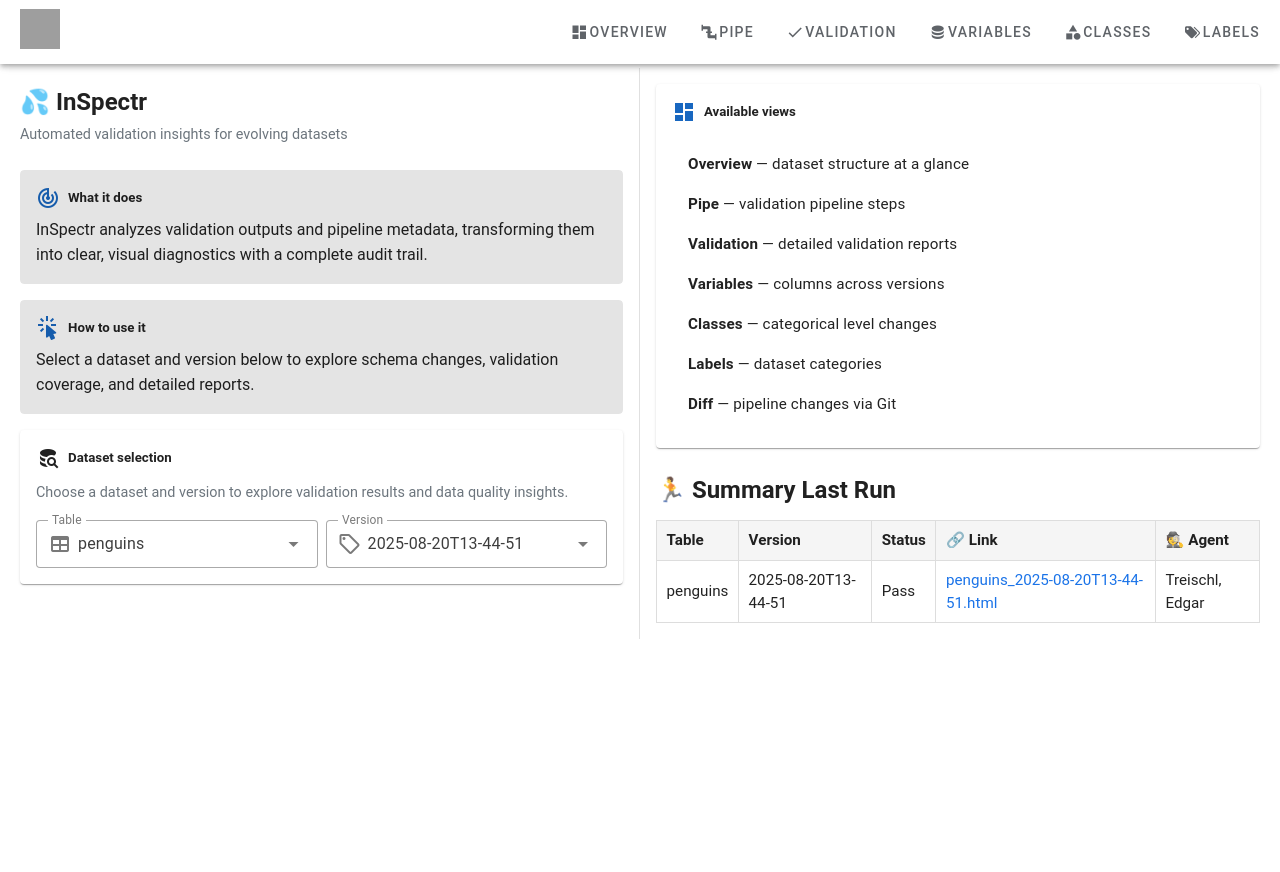
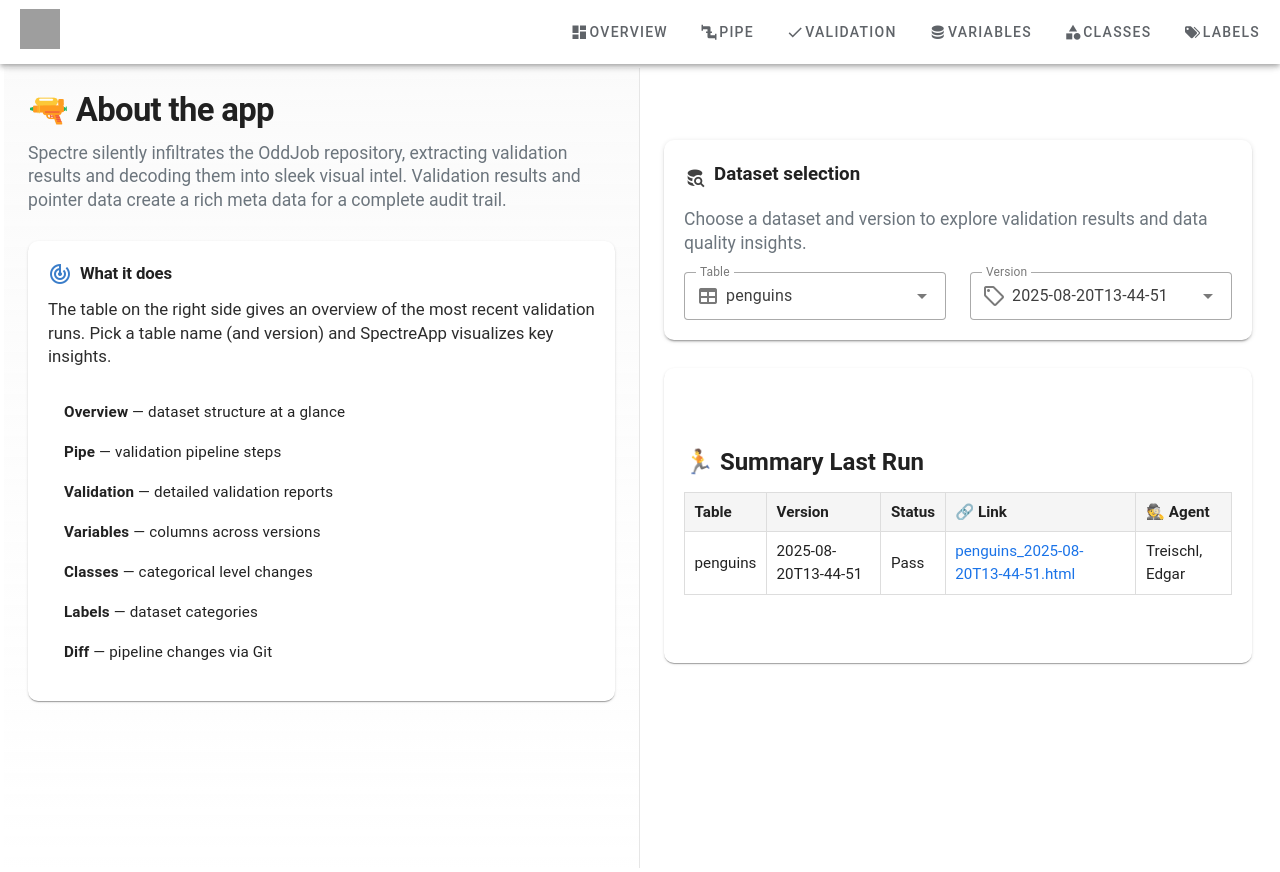
Before and after one commit to edgar-treischl/vuespectr, a Vue app: page / in a window 1280 px wide. Before the commit the page ends 800 px from the top, so only its background shows below. Built offline with nearby package versions, Linux system fonts and the light colour scheme; grey boxes are pictures that could not be loaded.

Commit message:
update home

```diff
--- a/src/pages/Home.vue
+++ b/src/pages/Home.vue
@@ -1,46 +1,83 @@
 <template>
   <v-container fluid class="min-vh-100 pa-4">
     <v-row class="fill-height">
-      <!-- LEFT COLUMN: CONTEXT + CONTROLS -->
-      <v-col cols="12" md="6" class="pa-4 selectors-col">
-        <h2 class="mb-1">💦 InSpectr</h2>
+      <!-- LEFT COLUMN: CONTEXT + GUIDE -->
+      <v-col cols="12" md="6" class="pa-6 selectors-col">
+        <!-- About -->
+        <h2 class="mb-3">🔫 About the app</h2>
         <p class="text-muted mb-6">
-          Automated validation insights for evolving datasets
+          Spectre silently infiltrates the OddJob repository, extracting validation
+          results and decoding them into sleek visual intel. Validation results and pointer
+          data create a rich meta data for a complete audit trail.
         </p>
 
         <!-- What it does -->
-        <v-card variant="tonal" class="pa-4 mb-4">
-          <div class="d-flex align-center mb-2">
+        <v-card class="pa-4 mb-6">
+          <div class="d-flex align-center mb-3">
             <v-icon color="primary" class="mr-2">mdi-radar</v-icon>
             <h5 class="mb-0">What it does</h5>
           </div>
-          <p class="mb-0">
-            InSpectr analyzes validation outputs and pipeline metadata, transforming
-            them into clear, visual diagnostics with a complete audit trail.
+
+          <p class="mb-4">
+            The table on the right side gives an overview of the most recent
+            validation runs. Pick a table name (and version) and SpectreApp visualizes key insights.
           </p>
+
+          <v-list density="compact">
+            <v-list-item>
+              <v-list-item-title>
+                <strong>Overview</strong> — dataset structure at a glance
+              </v-list-item-title>
+            </v-list-item>
+
+            <v-list-item>
+              <v-list-item-title>
+                <strong>Pipe</strong> — validation pipeline steps
+              </v-list-item-title>
+            </v-list-item>
+
+            <v-list-item>
+              <v-list-item-title>
+                <strong>Validation</strong> — detailed validation reports
+              </v-list-item-title>
+            </v-list-item>
+
+            <v-list-item>
+              <v-list-item-title>
+                <strong>Variables</strong> — columns across versions
+              </v-list-item-title>
+            </v-list-item>
+
+            <v-list-item>
+              <v-list-item-title>
+                <strong>Classes</strong> — categorical level changes
+              </v-list-item-title>
+            </v-list-item>
+
+            <v-list-item>
+              <v-list-item-title>
+                <strong>Labels</strong> — dataset categories
+              </v-list-item-title>
+            </v-list-item>
+
+            <v-list-item>
+              <v-list-item-title>
+                <strong>Diff</strong> — pipeline changes via Git
+              </v-list-item-title>
+            </v-list-item>
+          </v-list>
         </v-card>
+      </v-col>
 
-        <!-- How to use -->
-        <v-card variant="tonal" class="pa-4 mb-4">
-          <div class="d-flex align-center mb-2">
-            <v-icon color="primary" class="mr-2">mdi-cursor-default-click</v-icon>
-            <h5 class="mb-0">How to use it</h5>
-          </div>
-          <p class="mb-0">
-            Select a dataset and version below to explore schema changes,
-            validation coverage, and detailed reports.
-          </p>
-        </v-card>
-
-        <!-- Current context -->
-
+      <!-- RIGHT COLUMN: ACTIONS + RESULTS -->
+      <v-col cols="12" md="6" class="pa-6">
         <!-- Dataset selection -->
-        <v-card outlined class="pa-4">
+        <v-card class="pa-5 mb-6 mt-12" elevation="2">
           <div class="d-flex align-center mb-3">
-            <v-icon color="tertiary" size="24" class="mr-2">
+            <v-icon color="tertiary" size="22" class="mr-2">
               mdi-database-search
             </v-icon>
-            <h5 class="mb-0">Dataset selection</h5>
+            <h3 class="mb-2">Dataset selection</h3>
           </div>
 
           <p class="text-muted mb-4">
@@ -48,7 +85,7 @@
             data quality insights.
           </p>
 
-          <v-row dense>
+          <v-row>
             <v-col cols="12" md="6">
               <v-select
                 v-model="store.table"
@@ -74,67 +111,21 @@
             </v-col>
           </v-row>
         </v-card>
-      </v-col>
 
-      <!-- RIGHT COLUMN: VIEWS + RESULTS -->
-      <v-col cols="12" md="6" class="pa-4">
-        <!-- Available views -->
-        <v-card outlined class="pa-4 mb-6">
-          <div class="d-flex align-center mb-3">
-            <v-icon color="primary" class="mr-2">
-              mdi-view-dashboard
-            </v-icon>
-            <h5 class="mb-0">Available views</h5>
-          </div>
-
-          <v-list density="compact">
-            <v-list-item>
-              <v-list-item-title>
-                <strong>Overview</strong> — dataset structure at a glance
-              </v-list-item-title>
-            </v-list-item>
-            <v-list-item>
-              <v-list-item-title>
-                <strong>Pipe</strong> — validation pipeline steps
-              </v-list-item-title>
-            </v-list-item>
-            <v-list-item>
-              <v-list-item-title>
-                <strong>Validation</strong> — detailed validation reports
-              </v-list-item-title>
-            </v-list-item>
-            <v-list-item>
-              <v-list-item-title>
-                <strong>Variables</strong> — columns across versions
-              </v-list-item-title>
-            </v-list-item>
-            <v-list-item>
-              <v-list-item-title>
-                <strong>Classes</strong> — categorical level changes
-              </v-list-item-title>
-            </v-list-item>
-            <v-list-item>
-              <v-list-item-title>
-                <strong>Labels</strong> — dataset categories
-              </v-list-item-title>
-            </v-list-item>
-            <v-list-item>
-              <v-list-item-title>
-                <strong>Diff</strong> — pipeline changes via Git
-              </v-list-item-title>
-            </v-list-item>
-          </v-list>
+        <!-- Results -->
+        <v-card class="pa-4" elevation="1">
+          <div class="table-section">
+              <TableOverview
+                :selectedTable="store.table"
+                :selectedVersion="store.version"
+                />
+              </div>
         </v-card>
-
-        <!-- Table -->
-        <TableOverview
-          :selectedTable="store.table"
-          :selectedVersion="store.version"
-        />
       </v-col>
     </v-row>
   </v-container>
 </template>
+
 
 
 
@@ -187,31 +178,100 @@ function updateVersionOptions(table) {
 </script>
 
 <style scoped>
-
+/* ---------- Layout & structure ---------- */
 
 .selectors-col {
-  border-right: 1px solid #e0e0e0;
+  border-right: 1px solid #e6e6e6;
+  background: linear-gradient(
+    180deg,
+    rgba(250, 250, 250, 0.85),
+    rgba(255, 255, 255, 1)
+  );
 }
+
+/* ---------- Typography ---------- */
 
 h2 {
   font-weight: 700;
+  font-size: 2.05rem;
+  letter-spacing: -0.02em;
+  line-height: 1.15;
 }
 
 h5 {
   font-weight: 600;
+  font-size: 1.05rem;
+  letter-spacing: -0.01em;
 }
 
 p {
-  line-height: 1.55;
+  line-height: 1.4;              /* improved readability */
+  font-size: 1.05rem;            /* slightly toned down */
+  color: #2c2c2c;
 }
 
+/* Muted helper text */
 .text-muted {
   color: #6c757d;
-  font-size: 0.9rem;
+  font-size: 1.1rem;
+  line-height: 1.35;
+}
+
+/* ---------- Lists ---------- */
+
+.v-list-item {
+  padding-left: 0;
+  padding-right: 0;
 }
 
 .v-list-item-title {
   font-size: 0.95rem;
+  line-height: 1.35;
+}
+
+/* ---------- Cards ---------- */
+
+.v-card {
+  border-radius: 10px;
+}
+
+.v-card.pa-4 {
+  padding: 1.25rem !important;
+}
+
+/* ---------- Icons ---------- */
+
+.v-icon {
+  opacity: 0.85;
+}
+
+/* ---------- Subtle polish ---------- */
+
+/* Improve visual rhythm between sections */
+.mb-6 {
+  margin-bottom: 1.75rem !important;
+}
+
+/* Make outlines softer */
+.v-card--variant-outlined {
+  border-color: #e3e3e3;
+}
+
+@media (min-width: 960px) {
+  .selectors-col {
+    position: sticky;
+    top: 0;
+    height: 100vh;
+  }
+}
+
+.v-card:hover {
+  box-shadow: 0 4px 14px rgba(0, 0, 0, 0.06);
+}
+
+.table-section {
+  margin-top: 3.5rem;
+  margin-bottom: 3rem;
 }
 
 
```
